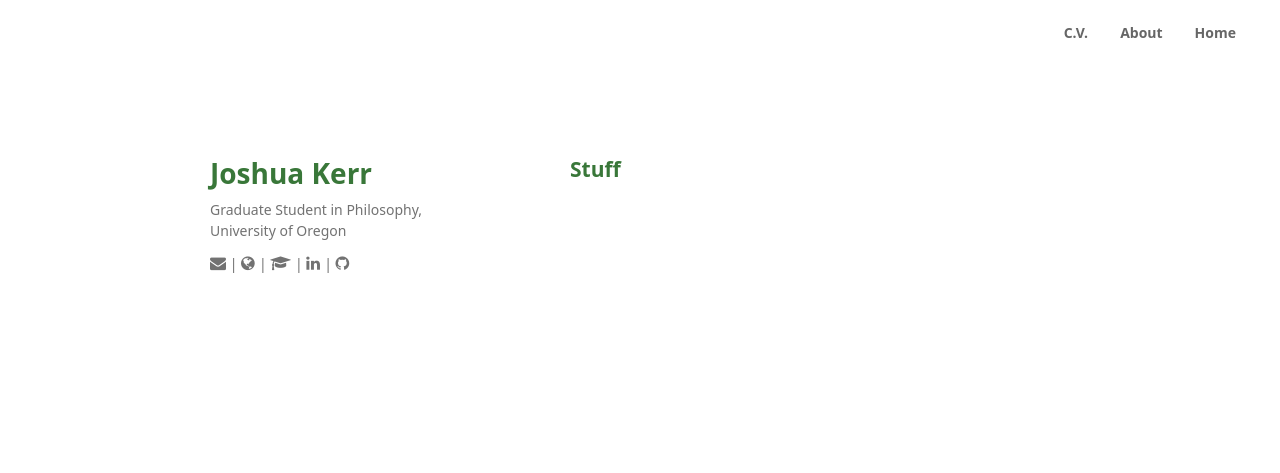
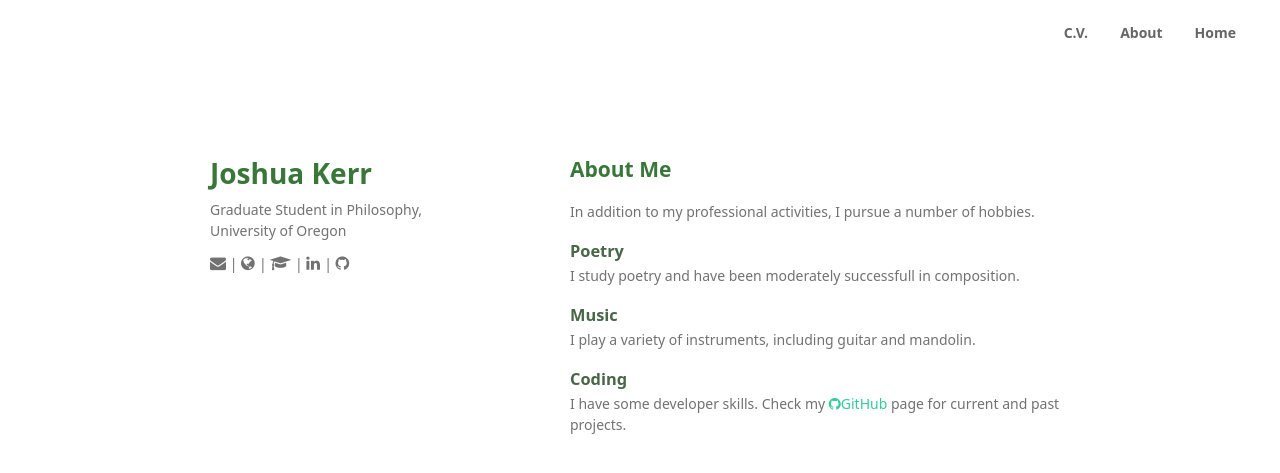
Before and after one commit to joshuakerr/joshuakerr.github.io.old, a Jekyll site: the page built from pages/about.md, in a window 1280 px wide. Shown: the top 473 px of the page. Built offline with Jekyll 4.4.1, drawn with Linux system fonts in a browser that asks for light colours; a script that is not in the unit is left out.

Commit message:
about page

```diff
--- a/pages/about.md
+++ b/pages/about.md
@@ -4,4 +4,18 @@
     tagline: About Joshua Kerr
 ---
 
-## Stuff
+## About Me
+
+In addition to my professional activities, I pursue a number of hobbies.
+
+### Poetry
+
+I study poetry and have been moderately successfull in composition.
+
+### Music
+
+I play a variety of instruments, including guitar and mandolin.
+
+### Coding
+
+I have some developer skills. Check my <a href="http://github.com/{{site.github}}" target="_blank"><i class="fa fa-github"></i>GitHub</a> page for current and past projects.
```
Also changed, not shown: index.md (+4 -0 lines).
